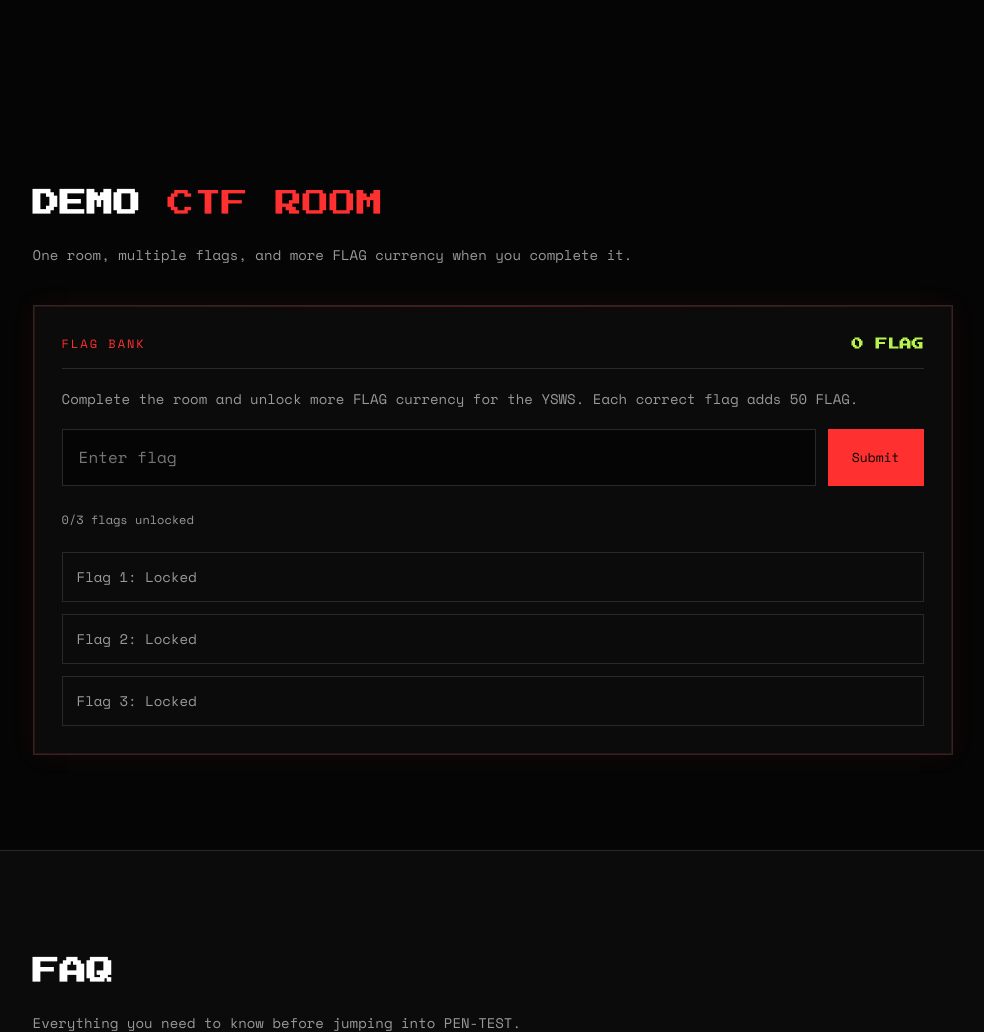
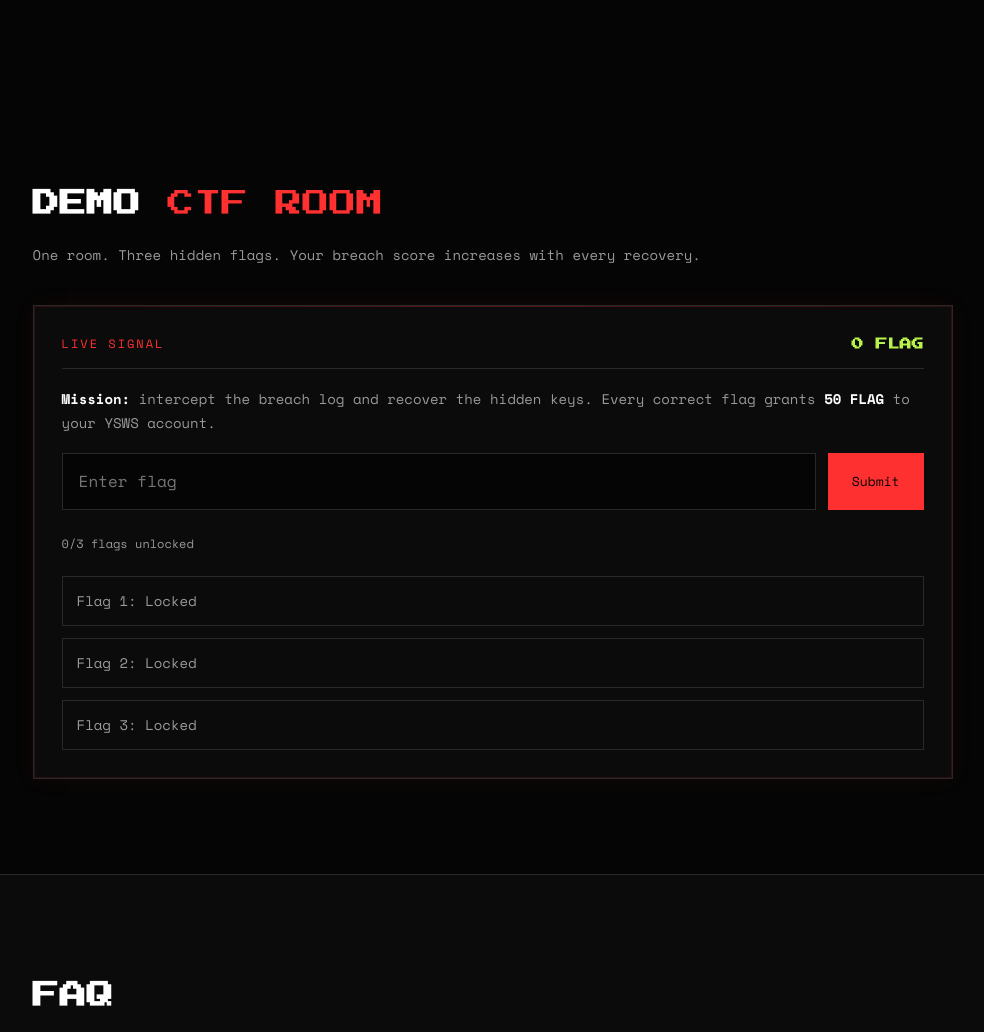
Before and after one commit to Zincxhigh/PEN-TEST-YSWS, a Flask app: page / in a window 1280 px wide. Shown: the part 3611-4643 px from the top of the page, without its empty margins (57-1041 px from the left). Run offline with Flask 3, Linux system fonts and the light colour scheme; some libraries are stand-ins or nearby versions.

Commit message:
Create the single-room CTF demo while preserving the landing-page style and existing PEN-TEST design system.

```diff
--- a/static/styles/style.css
+++ b/static/styles/style.css
@@ -306,7 +306,7 @@ button {
 .challenge-panel {
     background: #0b0b0b;
     border: 1px solid #292929;
-    box-shadow: inset 0 0 0 1px rgba(255, 48, 48, 0.16), 0 0 22px rgba(255, 48, 48, 0.08);
+    box-shadow: inset 0 0 0 1px rgba(255, 48, 48, 0.14), 0 0 22px rgba(255, 48, 48, 0.06);
     padding: 28px;
     position: relative;
 }
--- a/templates/index.html
+++ b/templates/index.html
@@ -265,18 +265,19 @@
     <section class="section" id="challenge-demo">
         <div class="section-heading">
             <h2>DEMO <strong>CTF ROOM</strong></h2>
-            <p>One room, multiple flags, and more FLAG currency when you complete it.</p>
+            <p>One room. Three hidden flags. Your breach score increases with every recovery.</p>
         </div>
 
         <div class="challenge-shell">
             <div class="challenge-panel">
                 <div class="challenge-header">
-                    <span class="challenge-badge">FLAG BANK</span>
+                    <span class="challenge-badge">LIVE SIGNAL</span>
                     <strong id="flag-bank">0 FLAG</strong>
                 </div>
 
                 <p class="challenge-copy">
-                    Complete the room and unlock more FLAG currency for the YSWS. Each correct flag adds 50 FLAG.
+                    <strong>Mission:</strong> intercept the breach log and recover the hidden keys.
+                    Every correct flag grants <strong>50 FLAG</strong> to your YSWS account.
                 </p>
 
                 <form id="ctf-form" class="challenge-form">
```
